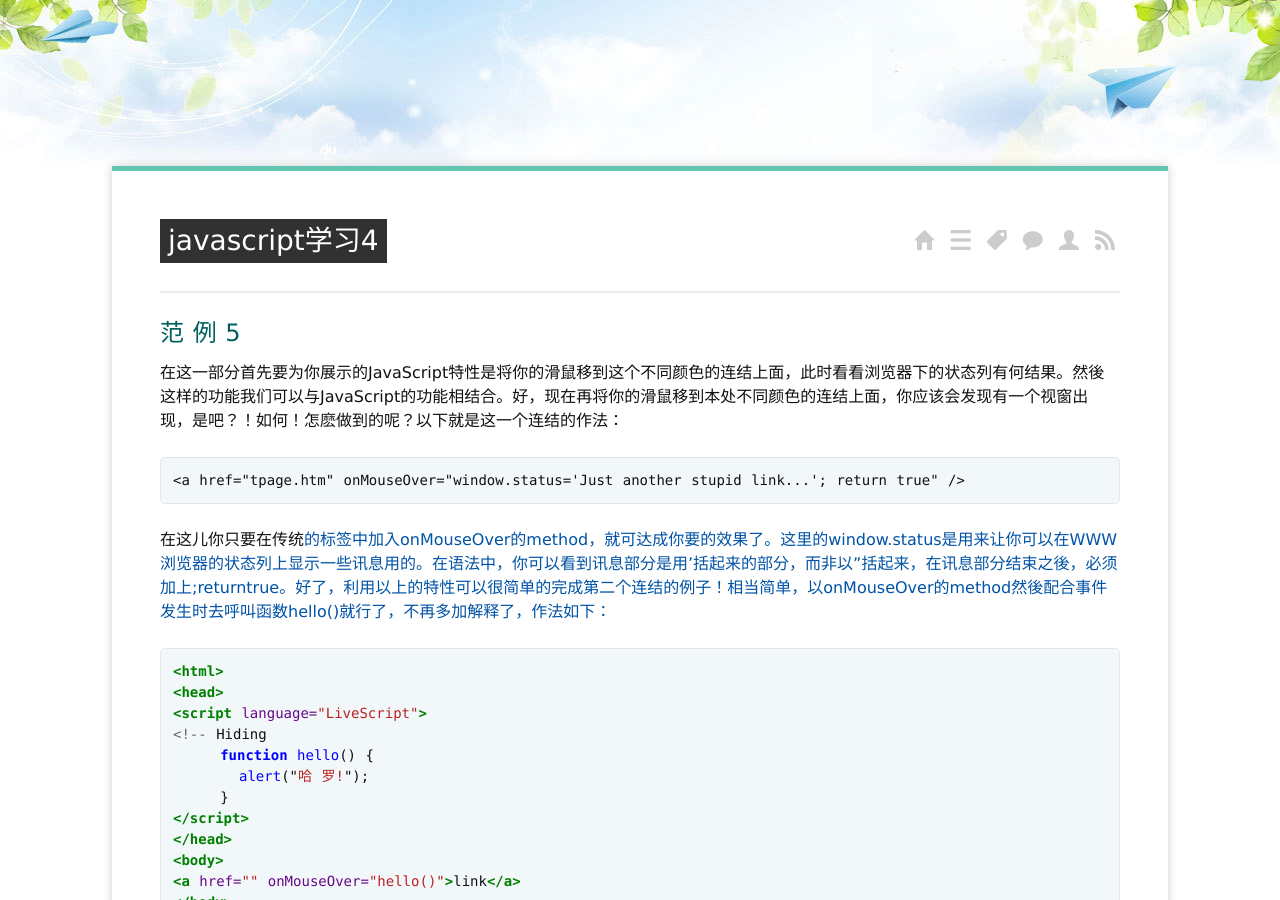
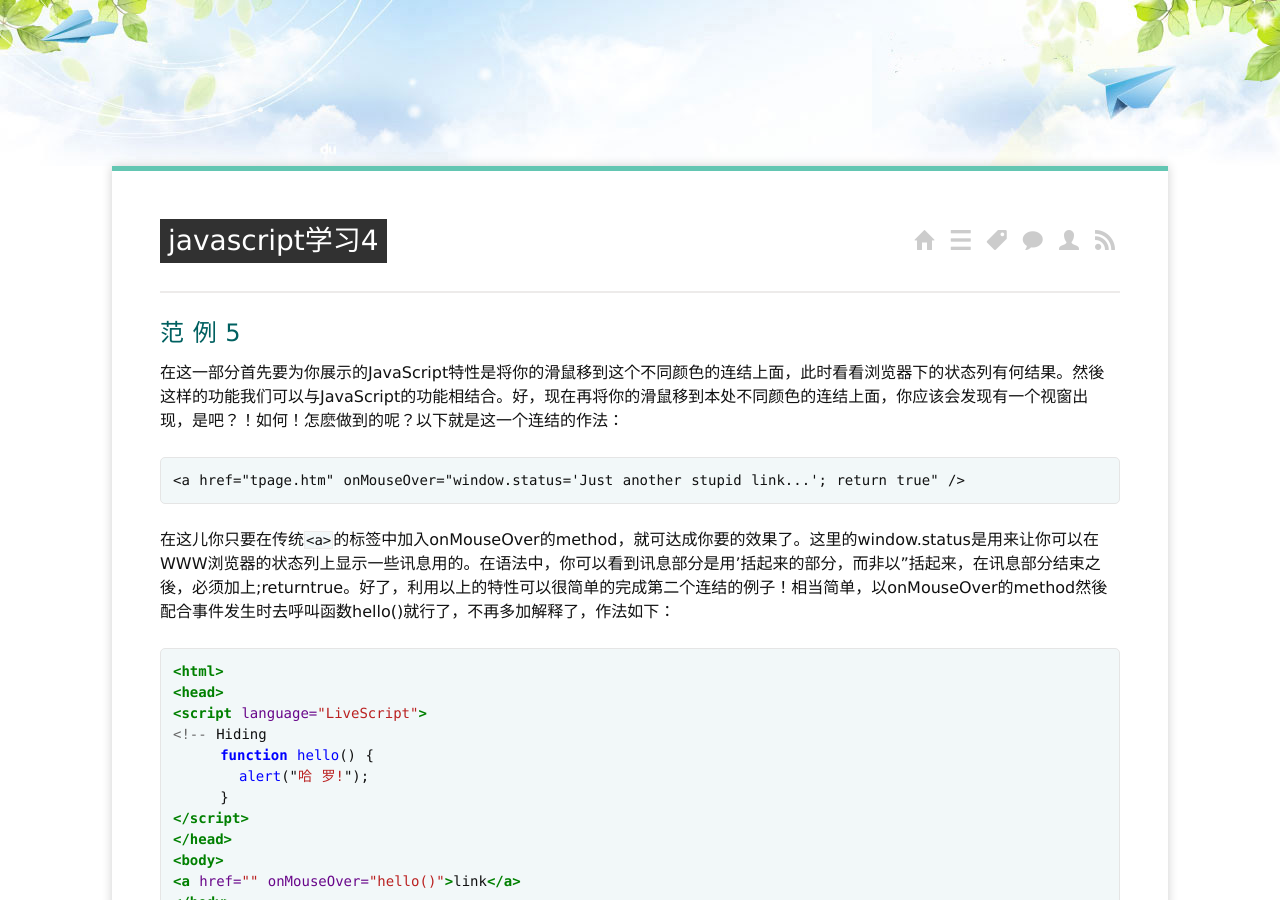
Before and after one commit to minghongjun/minghongjun.github.io, a Jekyll site: the page built from _posts/2014/2014-05-27-Javascript-学习4.md, in a window 1280 px wide and 900 px high. Built offline with Jekyll 4.4.1, drawn with Linux system fonts in a browser that asks for light colours; Markdown is read by kramdown in place of the engine named in the settings; comment, search, counter and statistics services are not loaded.

Commit message:
daily updates

```diff
--- a/_posts/2014/2014-05-27-Javascript-学习4.md
+++ b/_posts/2014/2014-05-27-Javascript-学习4.md
@@ -11,7 +11,7 @@ tags: javascript
 
     <a href="tpage.htm" onMouseOver="window.status='Just another stupid link...'; return true" />
 
-在这儿你只要在传统<a>的标签中加入onMouseOver的method，就可达成你要的效果了。这里的window.status是用来让你可以在WWW浏览器的状态列上显示一些讯息用的。在语法中，你可以看到讯息部分是用'括起来的部分，而非以"括起来，在讯息部分结束之後，必须加上;returntrue。好了，利用以上的特性可以很简单的完成第二个连结的例子！相当简单，以onMouseOver的method然後配合事件发生时去呼叫函数hello()就行了，不再多加解释了，作法如下：
+在这儿你只要在传统`<a>`的标签中加入onMouseOver的method，就可达成你要的效果了。这里的window.status是用来让你可以在WWW浏览器的状态列上显示一些讯息用的。在语法中，你可以看到讯息部分是用'括起来的部分，而非以"括起来，在讯息部分结束之後，必须加上;returntrue。好了，利用以上的特性可以很简单的完成第二个连结的例子！相当简单，以onMouseOver的method然後配合事件发生时去呼叫函数hello()就行了，不再多加解释了，作法如下：
 
 {% highlight html %}
 
```
